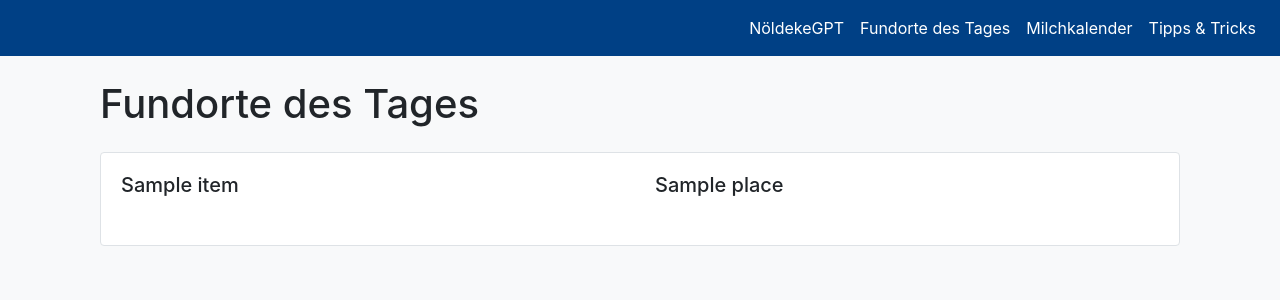
After one commit to nicolasbeglinger/noeldeke-gpt, a Django app: template chat/templates/daily_fundorte.html in a window 1280 px wide. The commit adds this page. Shown: the top 300 px of the page. Run offline with Django 5.2, Linux system fonts and the light colour scheme; the template is opened without the code that fills it: most values are stand-ins (such as "Sample title", 1, 10 or a date in 2020); some libraries are stand-ins or nearby versions.

Commit message:
Added Fundorte des Tages

```diff
--- a/chat/templates/base.html
+++ b/chat/templates/base.html
@@ -44,6 +44,11 @@
                         >
                     </li>
                     <li class="nav-item">
+                        <a class="nav-link" href="{% url 'daily_fundorte' %}"
+                            >Fundorte des Tages</a
+                        >
+                    </li>
+                    <li class="nav-item">
                         <a class="nav-link" href="{% url 'milchkalender' %}"
                             >Milchkalender</a
                         >
--- /dev/null
+++ b/chat/templates/daily_fundorte.html
@@ -0,0 +1,21 @@
+{% extends 'base.html' %}
+
+{% block content %}
+<div class="container">
+    <h1 class="mt-4 text-left">Fundorte des Tages</h1>
+    <div class="card my-4">
+        <div class="card-body">
+            {% for item, place in fundorte %}
+            <div class="row mb-3">
+                <div class="col-md-6">
+                    <h5 class="card-title">{{ item }}</h5>
+                </div>
+                <div class="col-md-6">
+                    <h5 class="card-text">{{ place }}</h5>
+                </div>
+            </div>
+            {% endfor %}
+        </div>
+    </div>
+</div>
+{% endblock %}
--- a/chat/urls.py
+++ b/chat/urls.py
@@ -4,6 +4,7 @@ from . import views
 urlpatterns = [
     path('', views.chat, name='chat'),
     path('chat', views.chat, name='chat'),
+    path("daily_fundorte", views.daily_fundorte, name="daily_fundorte"),
+    path("milchkalender", views.milchkalender, name="milchkalender"),
     path('tipps_tricks', views.tipps_tricks, name='tipps_tricks'),
-    path("milchkalender", views.milchkalender, name="milchkalender"),
 ]
```
Also changed, not shown: chat/views.py (+35 -7 lines), 1 other file.
